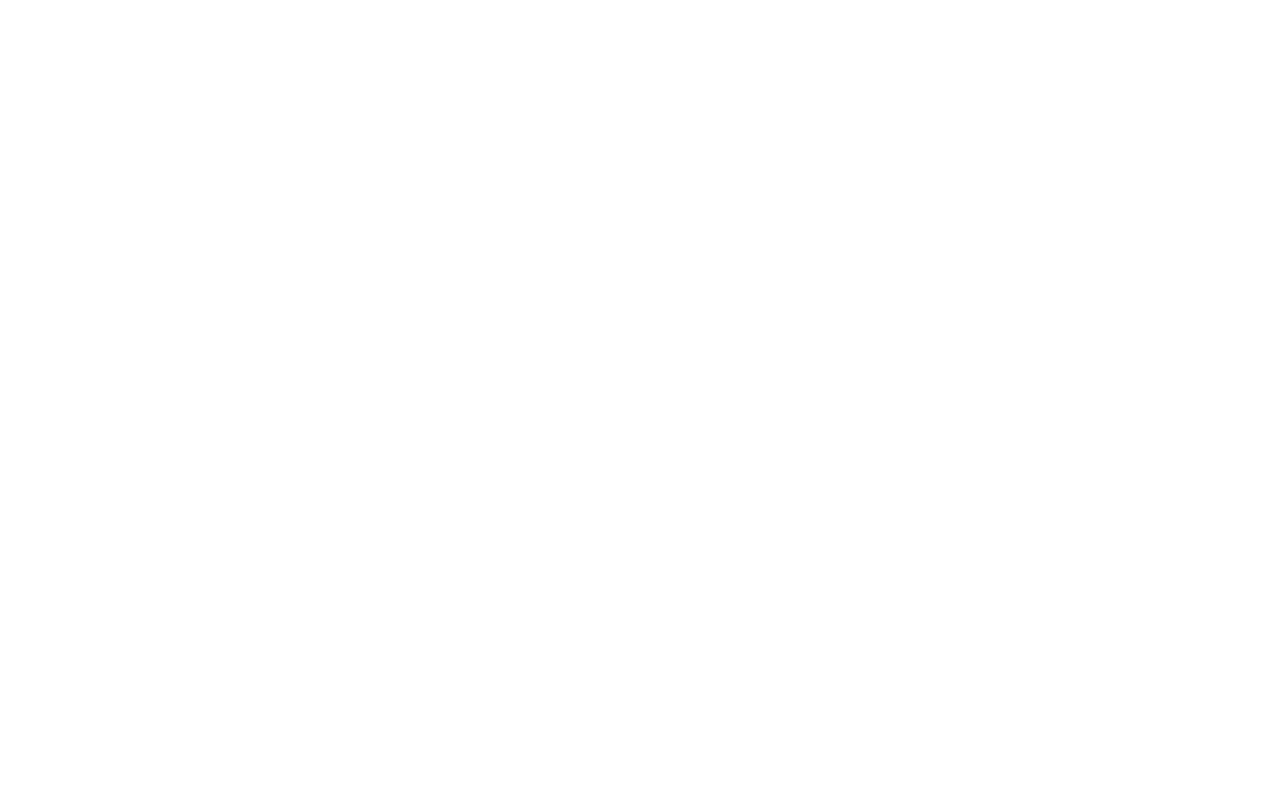
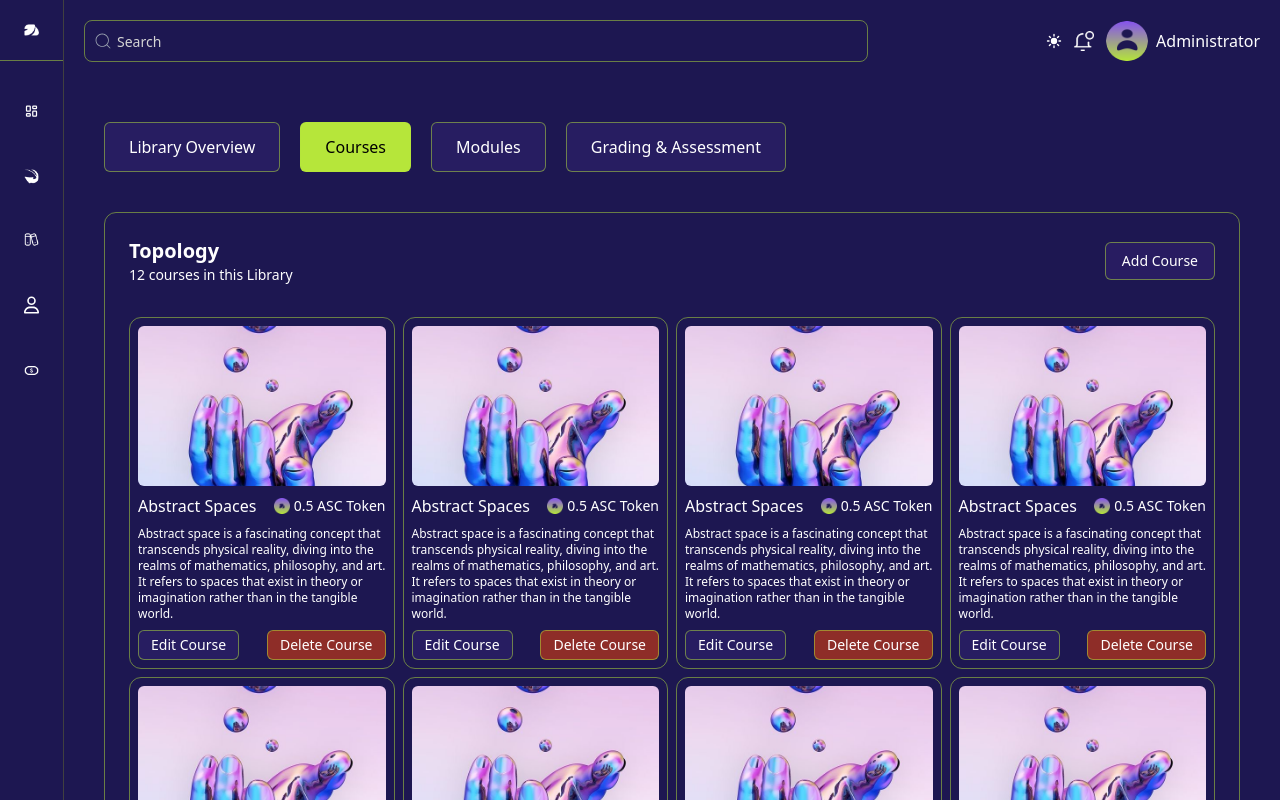
Before and after one commit to B-rder-ess-Dev-Hub-UNN/ascendix-client, a React (Vite) app: page /admin/course in a window 1280 px wide. Before the commit this address had no page. Shown: the top 800 px of the page. Built offline with nearby package versions, Linux system fonts and the light colour scheme.

Commit message:
admin course page

```diff
--- a/src/App.jsx
+++ b/src/App.jsx
@@ -38,6 +38,7 @@ import Quest from './pages/admin/Quest';
 import QuestEdit from './pages/admin/QuestEdit';
 import Dashboard from './pages/admin/Dashboard';
 import AdminLib from './pages/admin/AdminLib';
+import Course from './components/admin/Course';
 
 
 const App = () => {
@@ -83,6 +84,7 @@ const App = () => {
           <Route path="/admin/quest/:id" element={<QuestEdit />} />
           <Route path="/admin/dashboard" element={<Dashboard />} />
           <Route path="/admin/library" element={<AdminLib />} />
+          <Route path="/admin/course" element={<Course />} />
         </Route>
       </Routes>
     </>
--- /dev/null
+++ b/src/components/admin/Course.jsx
@@ -0,0 +1,91 @@
+import { useState } from "react";
+import LibraryHeader from "../../components/admin/LibraryHeader";
+import { Link } from "react-router-dom";
+import asc2 from "../../assets/images/asc2.jpg";
+import ellipse from "../../assets/images/ellipse.png";
+
+
+const Course = () => {
+  const courses = [
+    {
+      id: 1,
+      title: "Abstract Spaces",
+      token: "0.5",
+      description:
+        "Abstract space is a fascinating concept that transcends physical reality, diving into the realms of mathematics, philosophy, and art. It refers to spaces that exist in theory or imagination rather than in the tangible world.",
+      image: asc2,
+      module: "",
+    },
+    // Duplicate for demo
+    ...Array(11).fill({
+      id: Math.random(),
+      title: "Abstract Spaces",
+      token: "0.5",
+      description:
+        "Abstract space is a fascinating concept that transcends physical reality, diving into the realms of mathematics, philosophy, and art. It refers to spaces that exist in theory or imagination rather than in the tangible world.",
+      image: asc2,
+      module: "",
+    }),
+  ];
+
+  return (
+    <div className="flex-1 space-y-10  rounded-lg m-5 p-5 min-h-screen">
+      <LibraryHeader />
+      <div className="min-h-screen p-6 space-y-8 border border-[#B6E63A80] rounded-xl">
+        {/* Header Section */}
+
+        <div className="flex items-center justify-between">
+          <div>
+            <h2 className="text-xl font-semibold">Topology</h2>
+            <p className="text-sm">{courses.length} courses in this Library</p>
+          </div>
+          <Link
+            to=""
+            className="bg-[#8653EF1A] text-sm px-4 py-2 border border-[#B6E63A80] rounded-md"
+          >
+            Add Course
+          </Link>
+        </div>
+
+        {/* Courses Grid */}
+        <div className="grid gap-2 grid-cols-4">
+          {courses.map((course, index) => (
+            <div
+              key={index}
+              className="flex-1 p-2 border border-[#B6E63A80] space-y-2 rounded-xl"
+            >
+              <img
+                src={course.image}
+                alt={course.title}
+                className="h-40 w-full object-cover rounded-md"
+              />
+
+              <div className="flex justify-between">
+                <p className="font-medium">{course.title}</p>
+                <span className="flex items-center space-x-1">
+                  <img src={ellipse} alt="" className="h-4" />
+                  <span className="text-sm">{course.token} ASC Token</span>
+                </span>
+              </div>
+
+              <div>
+                <p className="text-xs">{course.description}</p>
+              </div>
+
+              <div className="flex justify-between">
+                <button className="bg-[#271D61] px-3 py-1 rounded-md text-sm border border-[#B6E63A80]">
+                  Edit Course
+                </button>
+                <button className="bg-[#FF450080] px-3 py-1 rounded-md text-sm border border-[#B6E63A80]">
+                  Delete Course
+                </button>
+              </div>
+            </div>
+          ))}
+        </div>
+      </div>
+    </div>
+  );
+};
+
+export default Course;
--- a/src/components/admin/LibraryHeader.jsx
+++ b/src/components/admin/LibraryHeader.jsx
@@ -19,7 +19,7 @@ const LibraryHeader = () => {
       </NavLink>
 
       <NavLink
-        to="/admin/courses"
+        to="/admin/course"
         className={({ isActive }) =>
           `${baseClass} ${isActive ? activeClass : inactiveClass}`
         }
@@ -28,7 +28,7 @@ const LibraryHeader = () => {
       </NavLink>
 
       <NavLink
-        to="/admin/modules"
+        to="/admin/module"
         className={({ isActive }) =>
           `${baseClass} ${isActive ? activeClass : inactiveClass}`
         }
```
